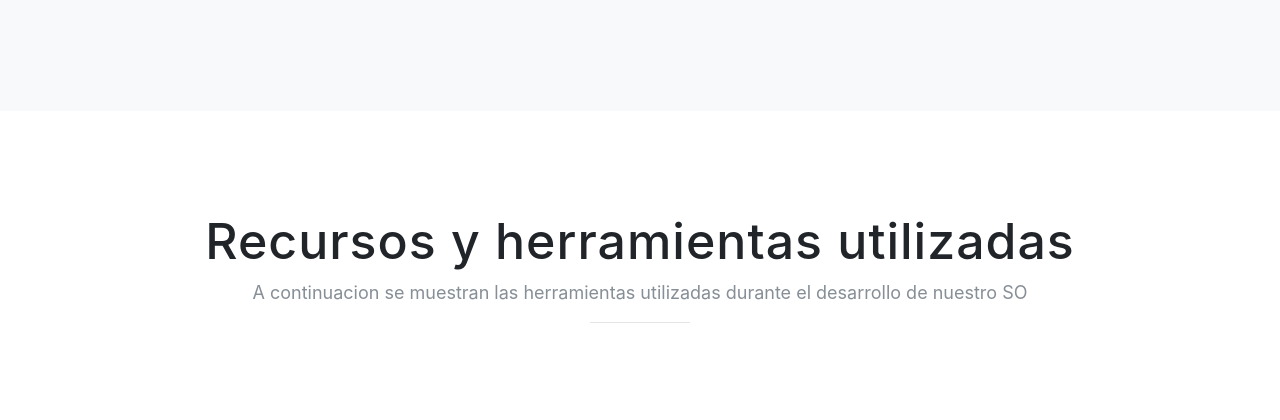
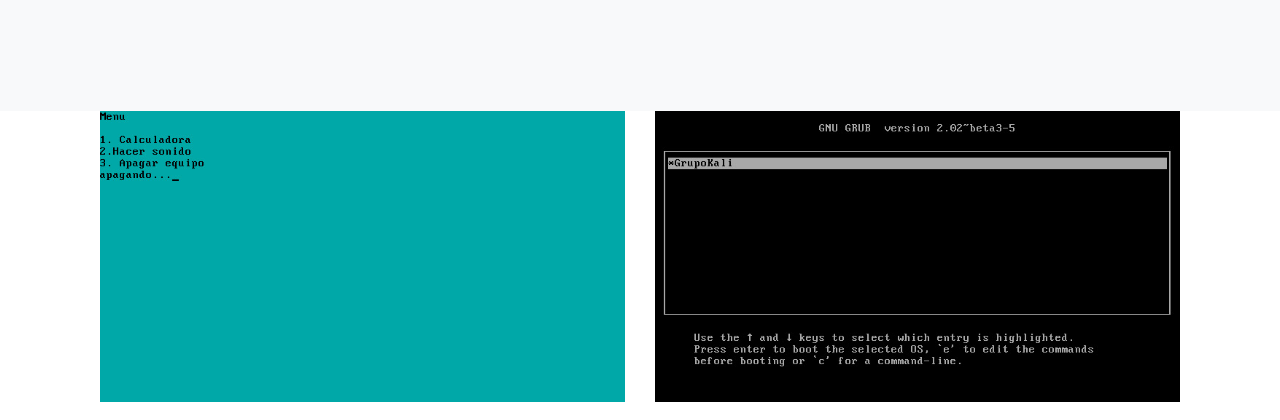
Before and after one commit to Inmer/presentacion-os, a website with bundled scripts: page index.html in a window 1280 px wide. Shown: the part 1310-1730 px from the top of the page. Built offline with nearby package versions, Linux system fonts and the light colour scheme; a web font is replaced by a local one.

Commit message:
screen del so

```diff
--- a/index.html
+++ b/index.html
@@ -85,7 +85,21 @@
       </div>
     </section>
 
-    <section class="features" id="recursos">
+    <section style="padding: 0 !important; float: left; width: 100%">
+      <div class="container">
+        <div class="col-lg-6 col-md-6" style="float: left; margin-bottom: 25px"><img style="width: 100%" src="img/screen1.jpeg"> </div>
+        <div class="col-lg-6 col-md-6" style="float: left; margin-bottom: 25px"><img style="width: 100%" src="img/screen2.jpeg"></div>
+        <div class="col-lg-6 col-md-6" style="float: left; margin-bottom: 25px"><img style="width: 100%" src="img/screen3.jpeg"></div>
+        <div class="col-lg-6 col-md-6" style="float: left; margin-bottom: 25px"><img style="width: 100%" src="img/screen4.jpeg"></div>
+
+        <div class="col-lg-12 col-md-12" style="padding: 0 ">
+          <div class="col-lg-6 col-md-6 col-lg-offset-3 col-md-offset-3" style="margin: 0 auto"><img style="width: 100%; margin-bottom: 25px" src="img/screen5.jpeg"></div>
+        </div>
+      </div>
+    </section>
+
+    <section class="features" id="recursos" style="    display: inline-block;
+    width: 100%;">
       <div class="container">
         <div class="section-heading text-center">
           <h2>Recursos y herramientas utilizadas</h2>
@@ -124,6 +138,7 @@
         </div>
       </div>
     </section>
+
 
 
     <section class="contact bg-primary" id="contact">
```
Also changed, not shown: img/screen1.jpeg (added), img/screen2.jpeg (added), img/screen3.jpeg (added), img/screen4.jpeg (added), img/screen5.jpeg (added).
